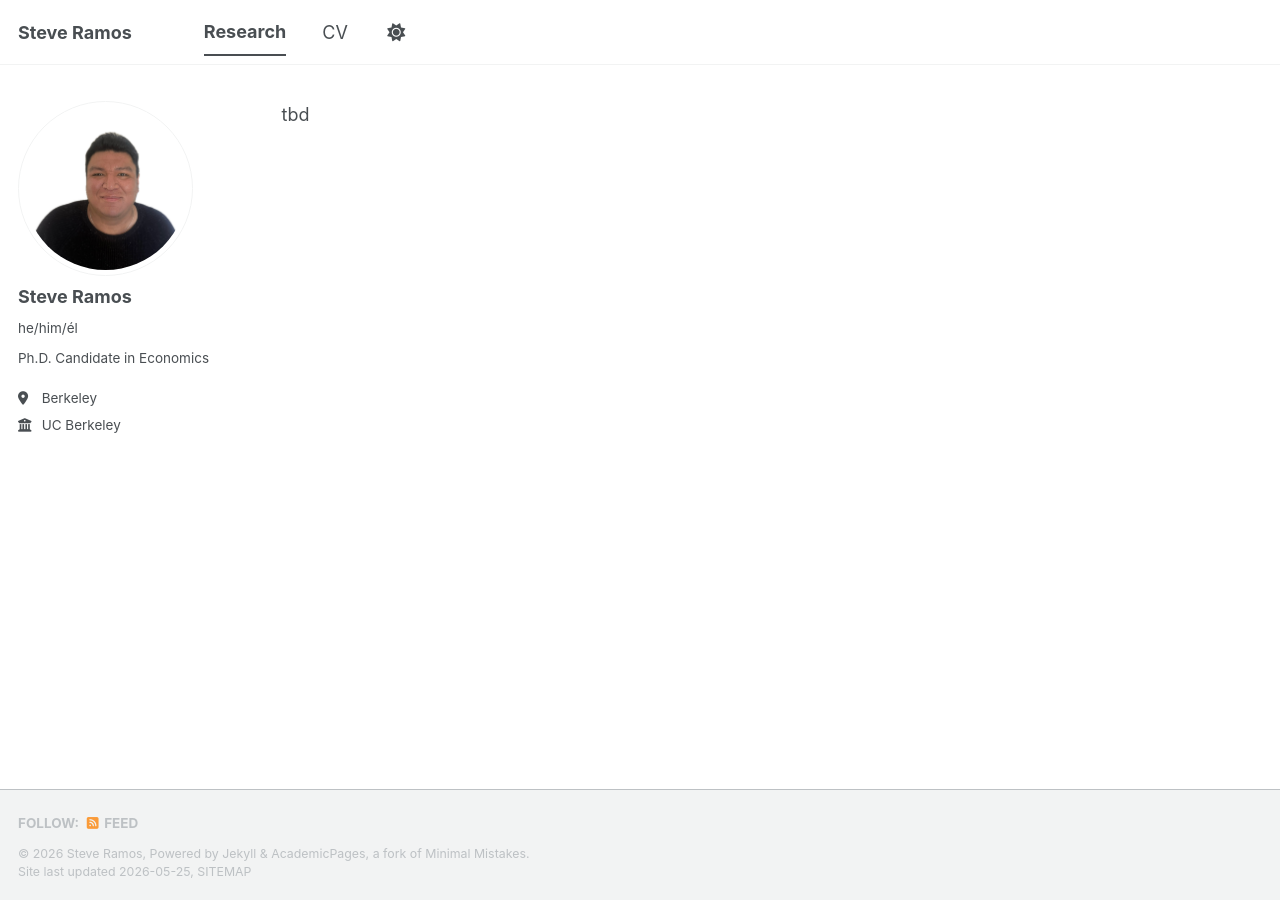
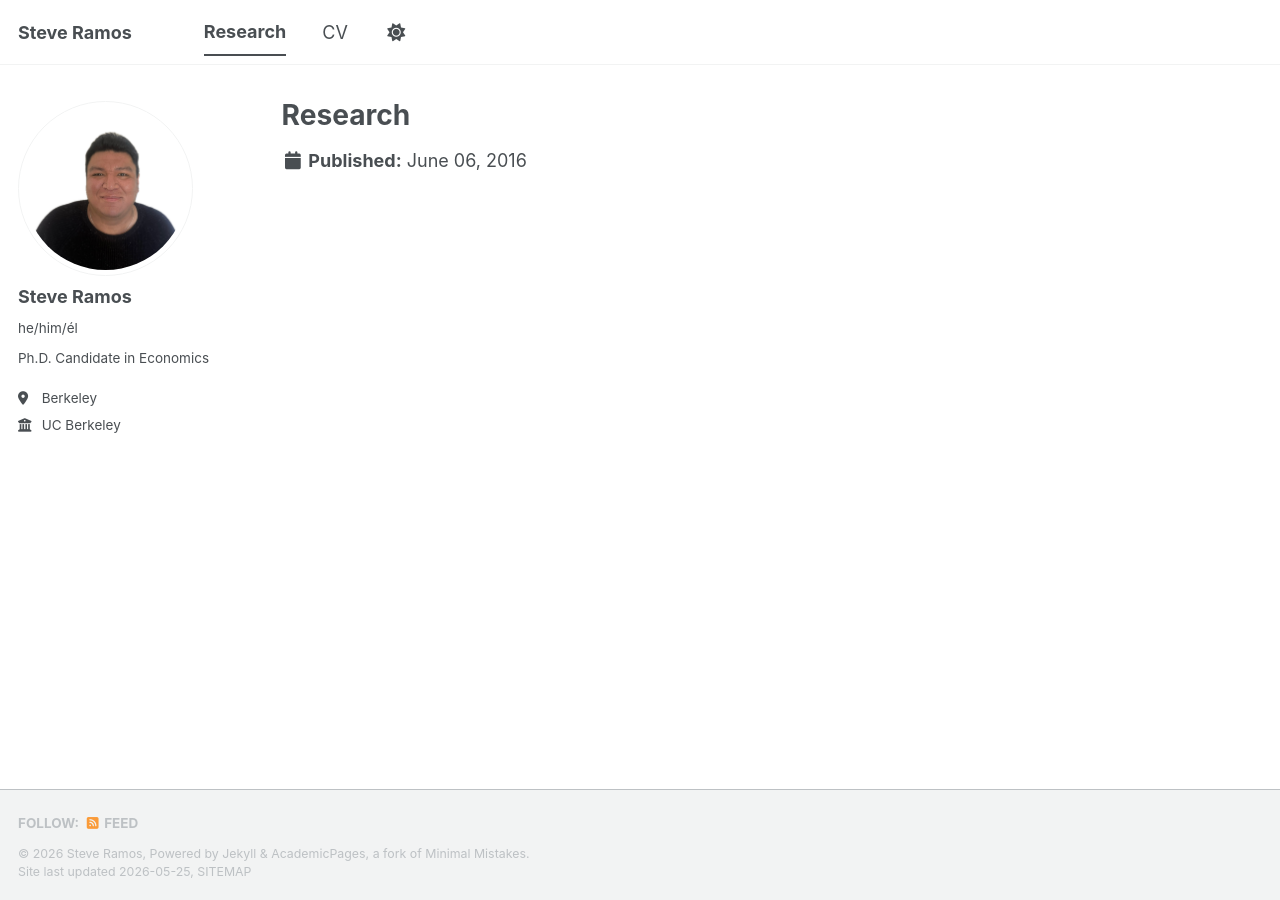
Before and after one commit to ramos-steve/ramos-steve.github.io, a Jekyll site: the page built from _pages/research.md, in a window 1280 px wide. Built offline with Jekyll 4.4.1, drawn with Linux system fonts in a browser that asks for light colours; our own code applies the rules of GitHub Pages for plain Markdown files; a script bundle is joined from its source files by our own code; library files that are not in the unit come from our copies.

Commit message:
Update research.md

```diff
--- a/_pages/research.md
+++ b/_pages/research.md
@@ -1 +1,5 @@
-tbd
+---
+permalink: /research/
+title: "Research"
+modified: 2016-06-06
+---
```
